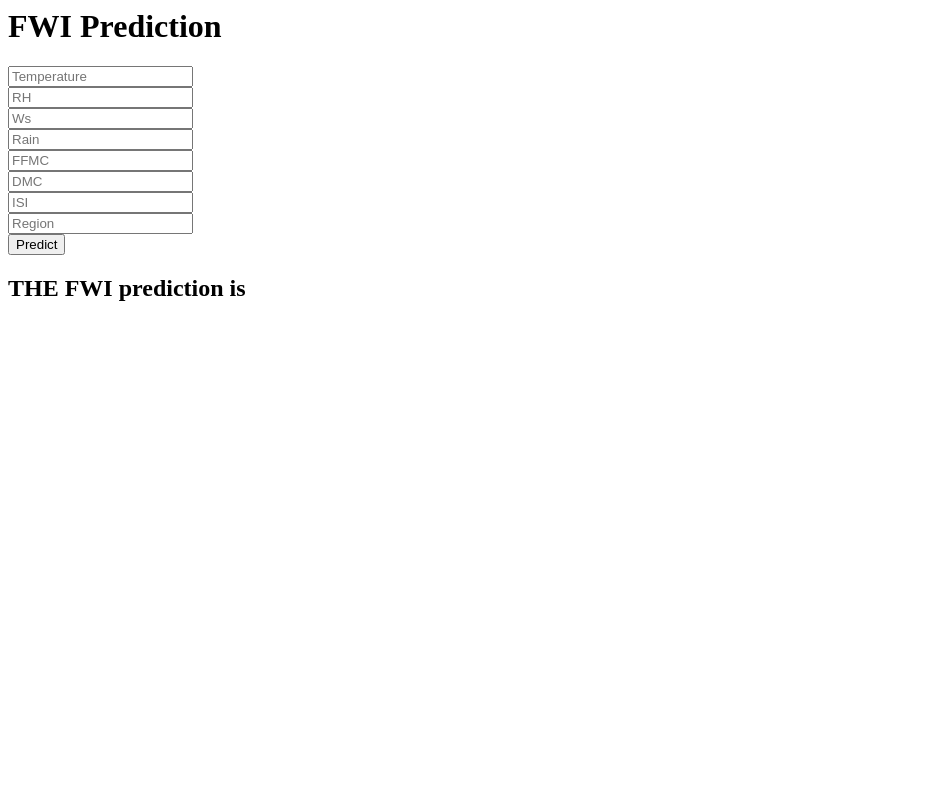
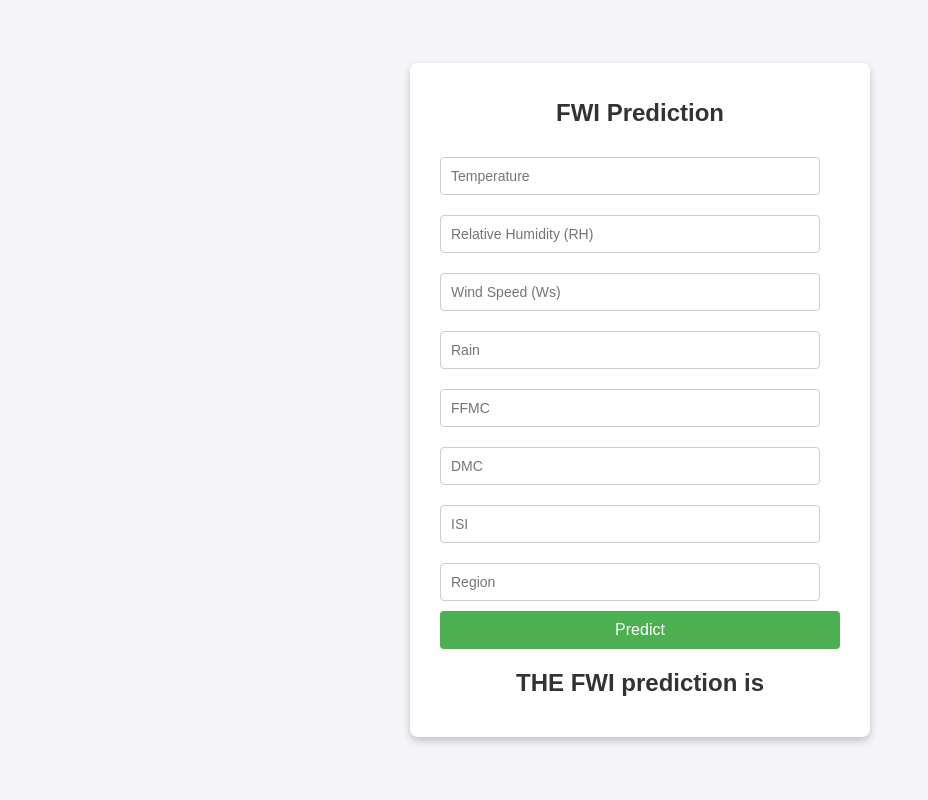
Before and after one commit to Shubhamagdum/ML_Project, a Flask app: template templates/home.html in a window 1280 px wide. Shown: the whole page, without its empty margins (0-928 px from the left). Run offline with Flask 3, Linux system fonts and the light colour scheme; the template is opened without the code that fills it, so the values that code supplies are empty; parts of the project's set-up code (start-up, migrations or seed data) failed here and were passed over.

Commit message:
New Update

```diff
--- a/app.py
+++ b/app.py
@@ -13,25 +13,45 @@ scaler = pickle.load(open('D:\\ML_Project\\Notebook\\scaler.pkl' ,'rb'))
 def index():
     return render_template('index.html')
 
-@app.route('/predict', methods=['GAT','POST'])
+@app.route('/predict', methods=['GET', 'POST'])
 def predict_datapoint():
-     result=""
-     if request.method == 'POST':
-        features = [
-            float(request.form['Temperature']),
-            float(request.form['RH']),
-            float(request.form['Ws']),
-            float(request.form['Rain']),
-            float(request.form['FFMC']),
-            float(request.form['DMC']),
-            float(request.form['ISI']),
-            int(request.form['Region'])
-        ]
-        scaled_features = scaler.transform([features])
+    if request.method == 'GET':
+        # If GET request, show the form
+        return render_template('home.html', result=None)
 
-    # Predict using model
-        prediction = model.predict(scaled_features)[0]
-        result = label_encoder.inverse_transform([prediction])[0]  # Decode the prediction
+    if request.method == 'POST':
+        try:
+            # Collecting data from form
+            features = [
+                float(request.form['Temperature']),
+                float(request.form['RH']),
+                float(request.form['Ws']),
+                float(request.form['Rain']),
+                float(request.form['FFMC']),
+                float(request.form['DMC']),
+                float(request.form['ISI']),
+                int(request.form['Classes']),
+                int(request.form['Region'])
+            ]
+
+            # Scaling input
+            scaled_features = scaler.transform([features])
+
+            # Predict using model
+            prediction = model.predict(scaled_features)[0]
+            result = "Fire" if prediction == 1 else "Not Fire"
+
+        except KeyError as e:
+            # Handle missing form keys
+            result = f"Error: Missing input for {str(e)}"
+        except ValueError:
+            # Handle invalid form values
+            result = "Error: Invalid input. Please check the entered values."
+        except Exception as e:
+            # General error handler
+            result = f"An error occurred: {str(e)}"
+
+
 
         return render_template('home.html', result=result)
 
--- a/templates/home.html
+++ b/templates/home.html
@@ -1,4 +1,69 @@
-<html>
+<!DOCTYPE html>
+<html lang="en">
+<head>
+    <meta charset="UTF-8">
+    <meta name="viewport" content="width=device-width, initial-scale=1.0">
+    <title>FWI Prediction</title>
+    <style>
+        body {
+            font-family: Arial, sans-serif;
+            background-color: #f4f4f9;
+            margin: 0;
+            padding: 0;
+            display: flex;
+            justify-content: center;
+            align-items: center;
+            height: 100vh;
+        }
+
+        .login {
+            background-color: #ffffff;
+            padding: 20px 30px;
+            border-radius: 8px;
+            box-shadow: 0 4px 8px rgba(0, 0, 0, 0.2);
+            max-width: 400px;
+            width: 100%;
+        }
+
+        h1 {
+            font-size: 24px;
+            color: #333;
+            margin-bottom: 20px;
+            text-align: center;
+        }
+
+        form input[type="text"] {
+            width: calc(100% - 20px);
+            padding: 10px;
+            margin: 10px 0;
+            border: 1px solid #ccc;
+            border-radius: 4px;
+            box-sizing: border-box;
+            font-size: 14px;
+        }
+
+        form button {
+            width: 100%;
+            padding: 10px;
+            background-color: #4CAF50;
+            color: white;
+            border: none;
+            border-radius: 4px;
+            font-size: 16px;
+            cursor: pointer;
+        }
+
+        form button:hover {
+            background-color: #45a049;
+        }
+
+        h2 {
+            text-align: center;
+            color: #333;
+            margin-top: 20px;
+        }
+    </style>
+</head>
 <body>
     <div class="login">
        <h1>FWI Prediction</h1>
@@ -6,8 +71,8 @@
         <!-- Main Input For Receiving Query to our ML -->
         <form action="{{ url_for('predict_datapoint') }}" method="post">
             <input type="text" name="Temperature" placeholder="Temperature" required="required" /><br>
-         <input type="text" name="RH" placeholder="RH" required="required" /><br>
-         <input type="text" name="Ws" placeholder="Ws" required="required" /><br>
+            <input type="text" name="RH" placeholder="Relative Humidity (RH)" required="required" /><br>
+            <input type="text" name="Ws" placeholder="Wind Speed (Ws)" required="required" /><br>
             <input type="text" name="Rain" placeholder="Rain" required="required" /><br>
             <input type="text" name="FFMC" placeholder="FFMC" required="required" /><br>
             <input type="text" name="DMC" placeholder="DMC" required="required" /><br>
@@ -17,7 +82,8 @@
         </form>
 
         <h2>
-       THE FWI prediction is {{result}}
+           THE FWI prediction is {{ result }}
         </h2>
-   <body>
+    </div>
+</body>
 </html>
```
Also changed, not shown: 1 other file. Lines whose indentation alone changed are shown as unchanged.
